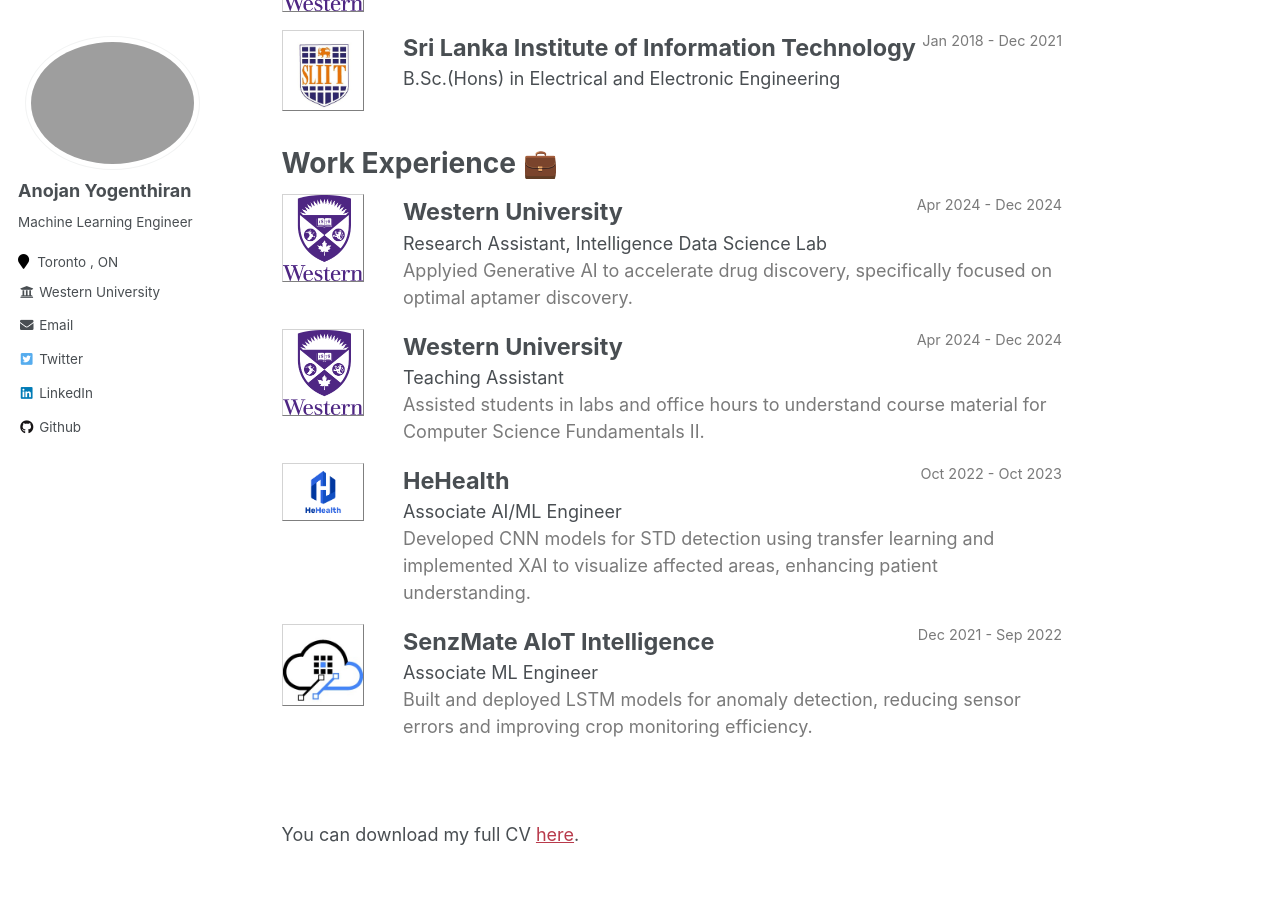
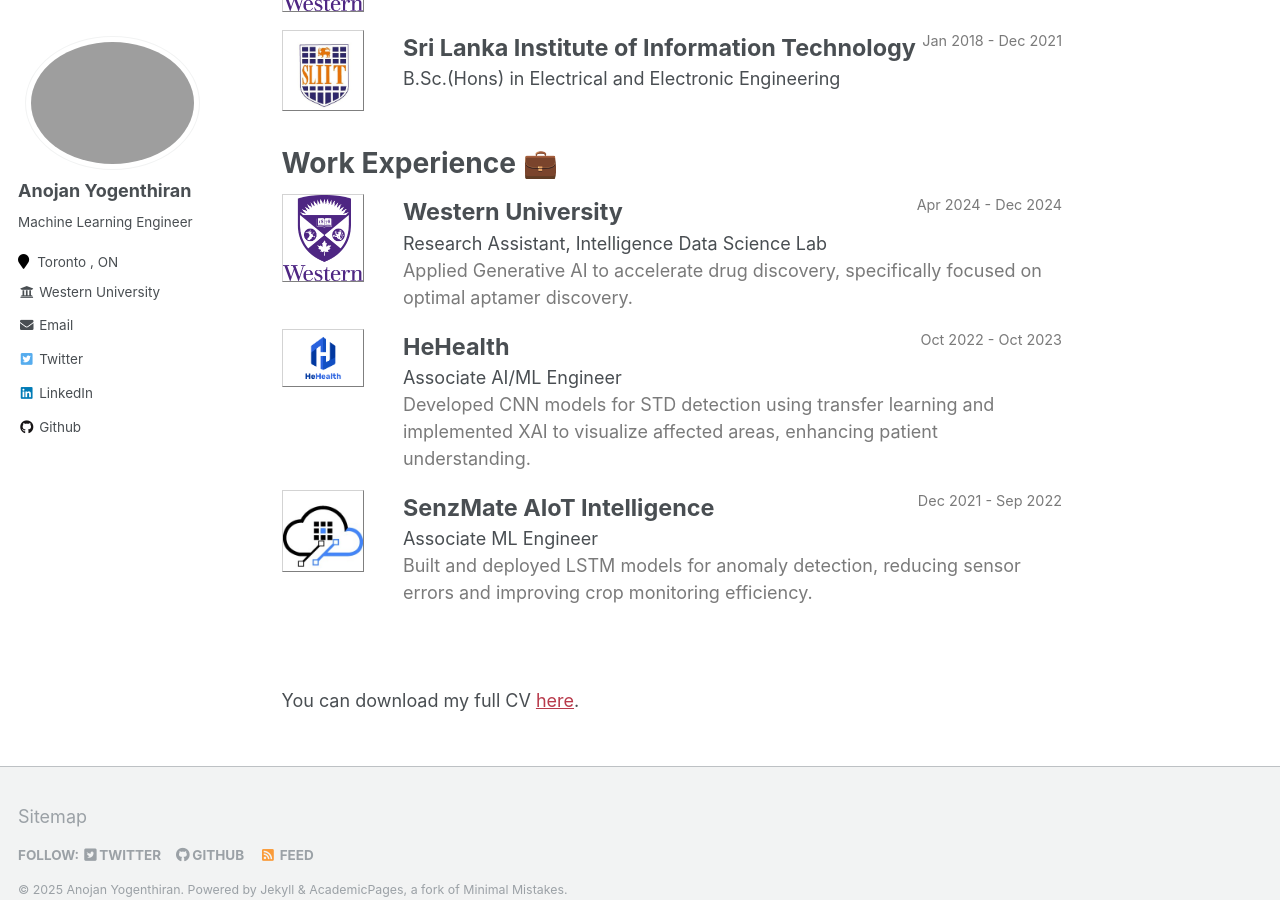
Before and after one commit to ayogenthiran/ayogenthiran.github.io, a Jekyll site: the page built from _pages/cv.md, in a window 1280 px wide and 900 px high, scrolled down 338 px. Built offline with Jekyll 4.4.1, drawn with Linux system fonts in a browser that asks for light colours.

Commit message:
Updated CV

```diff
--- a/_pages/cv.md
+++ b/_pages/cv.md
@@ -62,31 +62,11 @@
     </p>
     Research Assistant, Intelligence Data Science Lab
     <div style="color:#7a7a7a">
-      Applyied Generative AI to accelerate drug discovery, specifically focused on optimal aptamer discovery.
+      Applied Generative AI to accelerate drug discovery, specifically focused on optimal aptamer discovery.
     </div>
   </div>
 </div>
 <hr style="height:1em; margin:0em; visibility:hidden;" />
-
-<!-- Teaching Assistant-->
-<div style="display:flex;">
-  <div style="flex:0.5; padding-right:5%">
-    <img src="{{ site.url }}/images/resume/western.png" style="align:left; border: 1px solid #d3d3d3; border-style: outset;">
-  </div>
-
-  <div style="flex:4;">
-    <p style="margin:0px">
-      <b style="font-size: 130%;">Western University</b>
-      <span style="float:right; font-size:80%; color:#7a7a7a;">Apr 2024 - Dec 2024</span>
-    </p>
-    Teaching Assistant
-    <div style="color:#7a7a7a">
-      Assisted students in labs and office hours to understand course material for Computer Science Fundamentals II.
-    </div>
-  </div>
-</div>
-<hr style="height:1em; margin:0em; visibility:hidden;" />
-
 
 <!-- HeHealth -->
 <div style="display:flex;">
```
